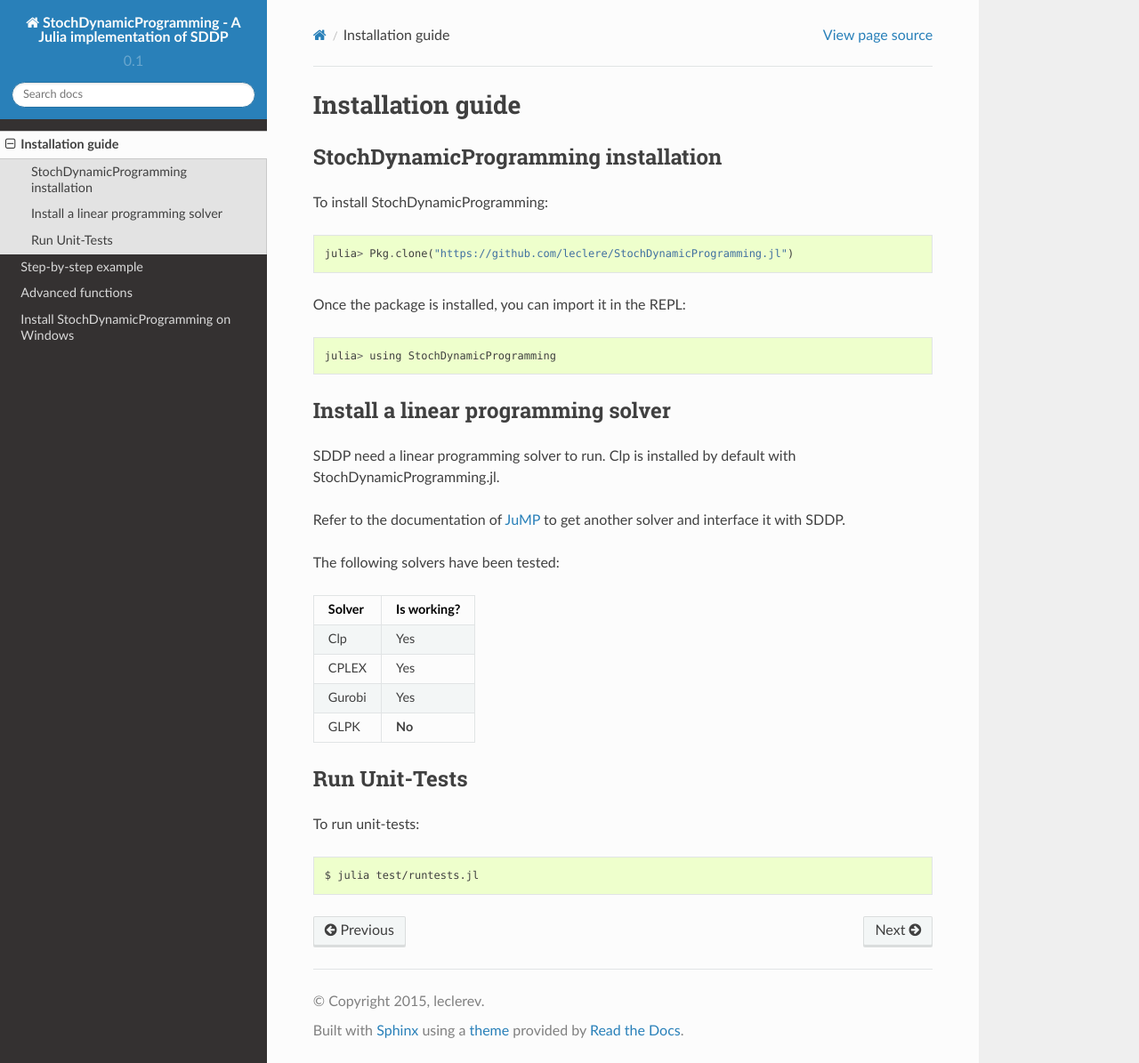
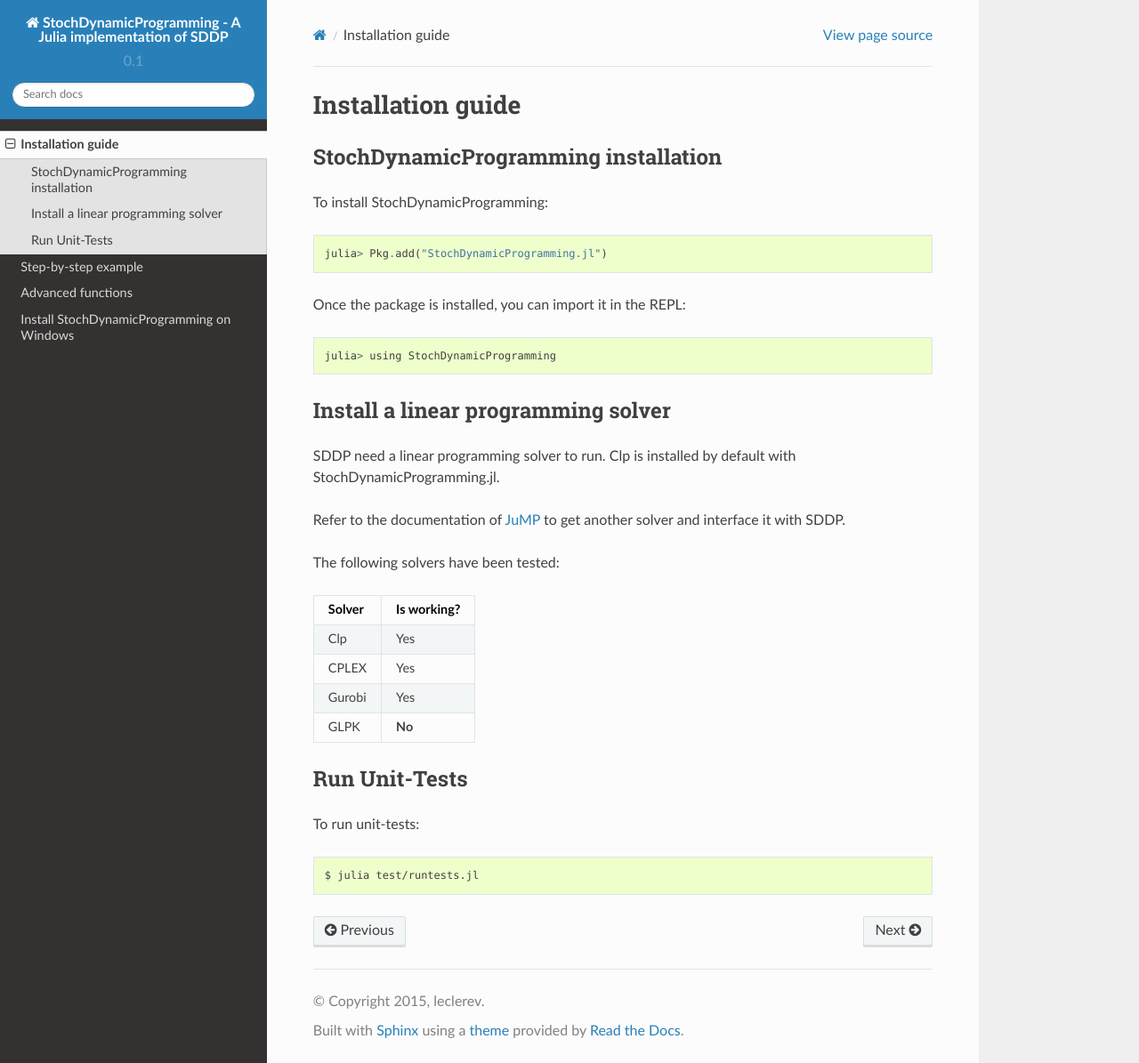
Before and after one commit to JuliaStochOpt/StochDynamicProgramming.jl, a Sphinx documentation site: the page built from doc/install.rst, in a window 1280 px wide and 1195 px high. Shown: the whole window at 89% size. Built offline with Sphinx 7.4.7 and the Read the Docs theme 2.0.0, drawn with Linux system fonts in a browser that asks for light colours.

Commit message:
[UPD] Install via METADATA with Pkg.add

```diff
--- a/doc/install.rst
+++ b/doc/install.rst
@@ -10,7 +10,7 @@
 
 To install StochDynamicProgramming::
 
-    julia> Pkg.clone("https://github.com/leclere/StochDynamicProgramming.jl")
+    julia> Pkg.add("StochDynamicProgramming.jl")
 
 Once the package is installed, you can import it in the REPL::
 
```
